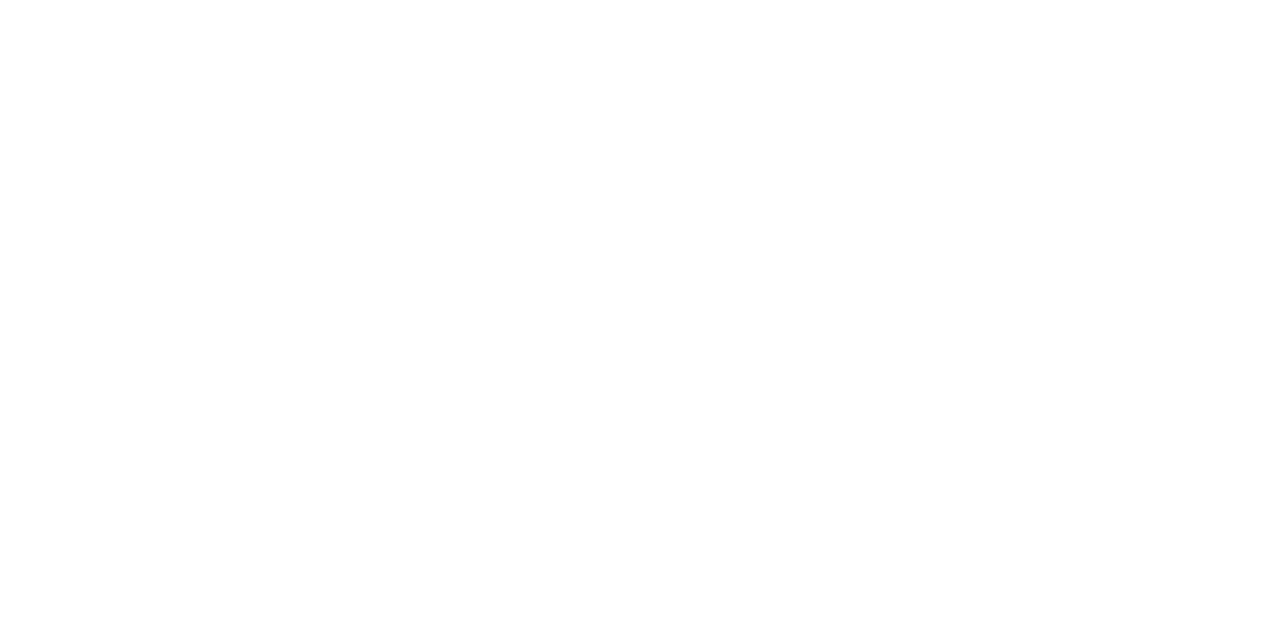
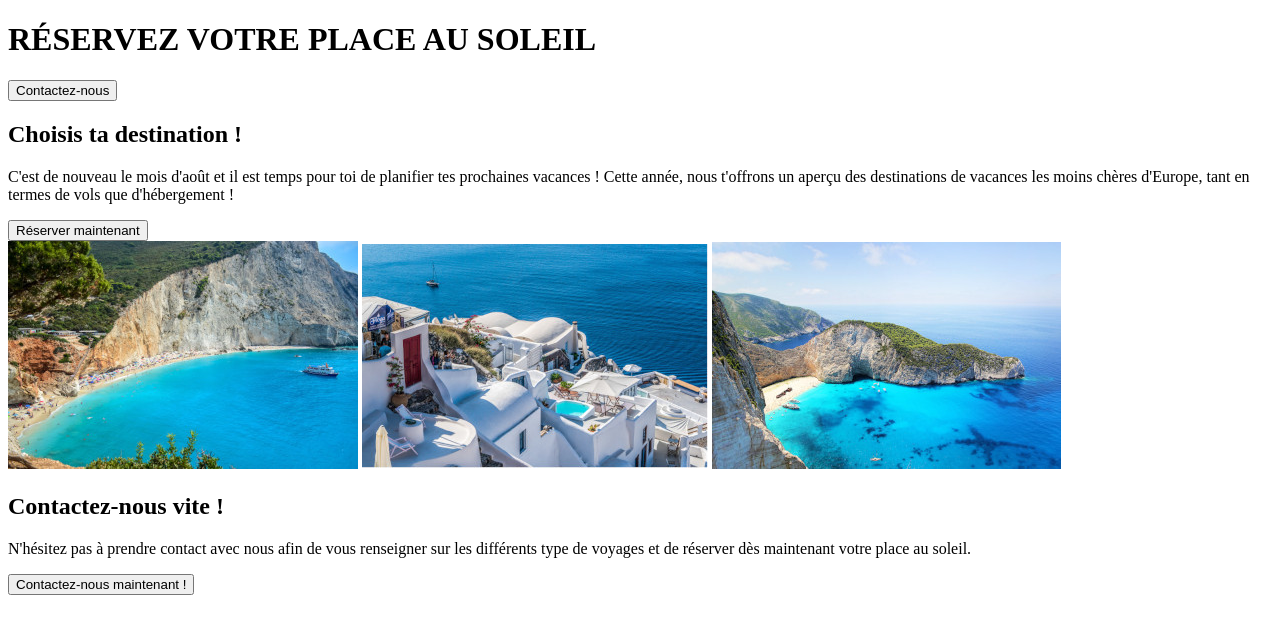
Before and after one commit to Spyros-Zaboukis/Agence-De-Voyage-html-css-, a plain HTML site: page index.html in a window 1280 px wide. Drawn offline with Linux system fonts and the light colour scheme.

Commit message:
send text in home page

```diff
--- a/index.html
+++ b/index.html
@@ -10,6 +10,21 @@
     <title>Agence de voyage AV</title>
 </head>
 <body>
+    <h1>RÉSERVEZ VOTRE PLACE AU SOLEIL</h1>
+        <button>Contactez-nous</button>
 
+    <h2>Choisis ta destination !</h2>
+        <p>C'est de nouveau le mois d'août et il est temps pour toi de planifier tes prochaines vacances ! Cette année, nous t'offrons un aperçu des destinations de
+            vacances les moins chères d'Europe, tant en termes de vols que d'hébergement !</p>
+            <button>Réserver maintenant</button>
+            <br>
+
+            <img src="./img/illu1-Mobile.jpg"/>
+            <img src="./img/illu2-Mobile.jpg"/>
+            <img src="./img/illu3-Mobile.jpg"/>
+
+    <h2>Contactez-nous vite !</h2>
+        <p>N'hésitez pas à prendre contact avec nous afin de vous renseigner sur les différents type de voyages et de réserver dès maintenant votre place au soleil.</p>
+            <button>Contactez-nous maintenant !</button>
 </body>
 </html>
```
